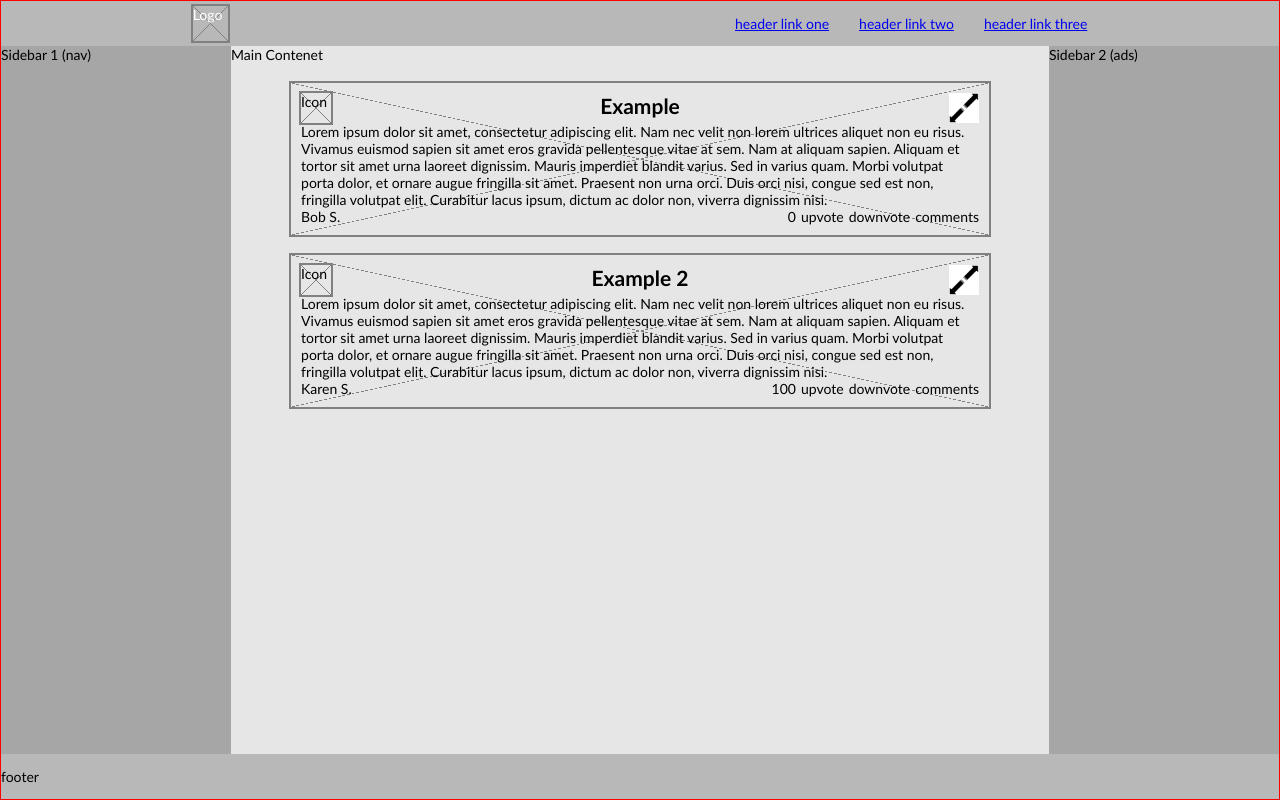
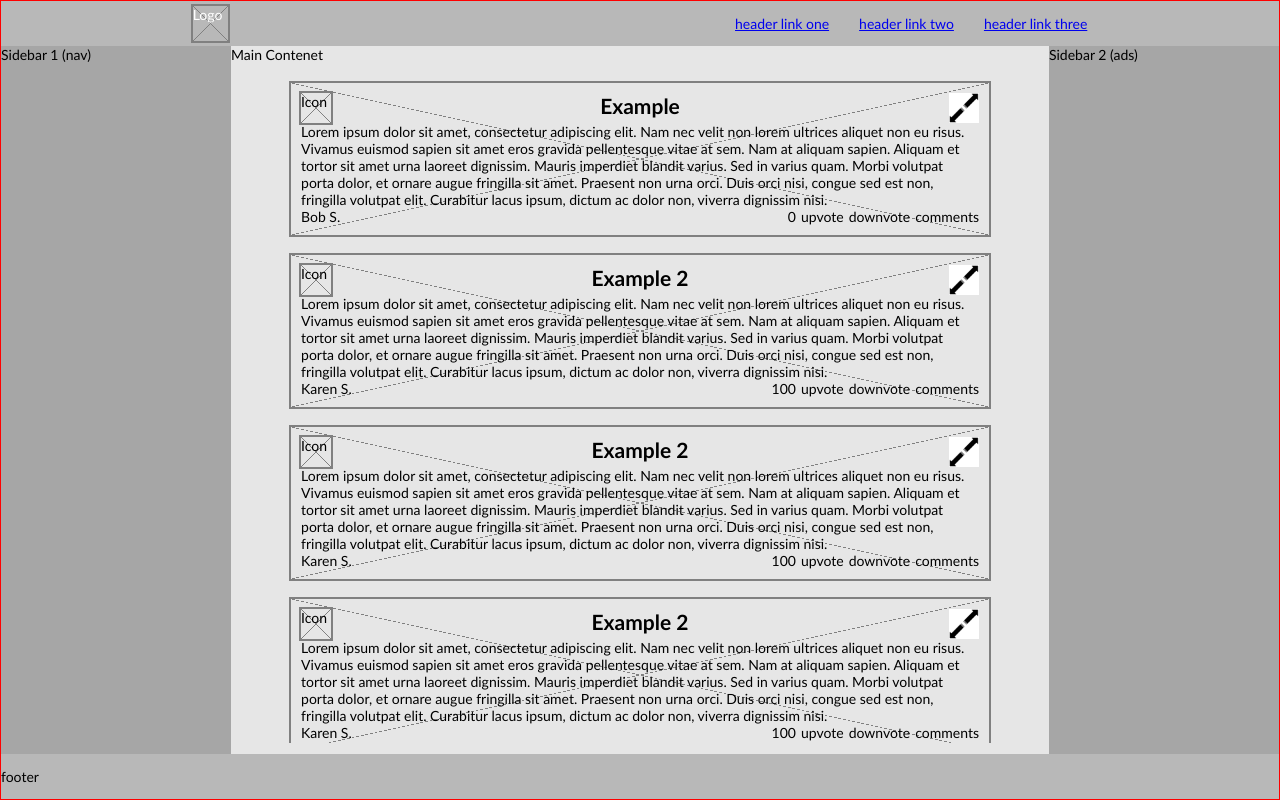
Before and after one commit to goldsmithb/io_local_demo, a React (Create React App) app: page / in a window 1280 px wide. Built offline with nearby package versions, Linux system fonts and the light colour scheme; the HTML template or start-up script is replaced by a standard one.

Commit message:
newsfeed is scrollable div

```diff
--- /dev/null
+++ b/src/components/NewsFeed.css
@@ -0,0 +1,4 @@
+.news-feed {
+  height: 85vh;
+  overflow-y: auto;
+}
--- a/src/components/NewsFeed.js
+++ b/src/components/NewsFeed.js
@@ -1,11 +1,10 @@
 import { useState } from 'react';
 import fullscreenButtonImg from '../media/fullscreen_button.png';
 import Post from './Post'
+import './NewsFeed.css'
 
-export default function NewsFeed() {
-  const [isFullscreen, setIsFullscreen] = useState(false);
-  const [examplePosts, setExamplePosts] = useState([{
-    id: 1,
+const examplePostList = [{
+  id: Math.floor(Math.random()*1000),
   title: "Example",
   author: "Bob S.",
   content: "Lorem ipsum dolor sit amet, consectetur adipiscing elit. Nam nec velit non lorem ultrices aliquet non eu risus. Vivamus euismod sapien sit amet eros gravida pellentesque vitae at sem. Nam at aliquam sapien. Aliquam et tortor sit amet urna laoreet dignissim. Mauris imperdiet blandit varius. Sed in varius quam. Morbi volutpat porta dolor, et ornare augue fringilla sit amet. Praesent non urna orci. Duis orci nisi, congue sed est non, fringilla volutpat elit. Curabitur lacus ipsum, dictum ac dolor non, viverra dignissim nisi.",
@@ -13,13 +12,57 @@ export default function NewsFeed() {
   score: 0
 },
 {
-    id: 2,
+  id: Math.floor(Math.random()*1000),
   title: "Example 2",
   author: "Karen S.",
   content: "Lorem ipsum dolor sit amet, consectetur adipiscing elit. Nam nec velit non lorem ultrices aliquet non eu risus. Vivamus euismod sapien sit amet eros gravida pellentesque vitae at sem. Nam at aliquam sapien. Aliquam et tortor sit amet urna laoreet dignissim. Mauris imperdiet blandit varius. Sed in varius quam. Morbi volutpat porta dolor, et ornare augue fringilla sit amet. Praesent non urna orci. Duis orci nisi, congue sed est non, fringilla volutpat elit. Curabitur lacus ipsum, dictum ac dolor non, viverra dignissim nisi.",
   type: "market",
   score: 100
-  }]);
+},
+{
+  id: Math.floor(Math.random()*1000),
+  title: "Example 2",
+  author: "Karen S.",
+  content: "Lorem ipsum dolor sit amet, consectetur adipiscing elit. Nam nec velit non lorem ultrices aliquet non eu risus. Vivamus euismod sapien sit amet eros gravida pellentesque vitae at sem. Nam at aliquam sapien. Aliquam et tortor sit amet urna laoreet dignissim. Mauris imperdiet blandit varius. Sed in varius quam. Morbi volutpat porta dolor, et ornare augue fringilla sit amet. Praesent non urna orci. Duis orci nisi, congue sed est non, fringilla volutpat elit. Curabitur lacus ipsum, dictum ac dolor non, viverra dignissim nisi.",
+  type: "market",
+  score: 100
+},
+{
+  id: Math.floor(Math.random()*1000),
+  title: "Example 2",
+  author: "Karen S.",
+  content: "Lorem ipsum dolor sit amet, consectetur adipiscing elit. Nam nec velit non lorem ultrices aliquet non eu risus. Vivamus euismod sapien sit amet eros gravida pellentesque vitae at sem. Nam at aliquam sapien. Aliquam et tortor sit amet urna laoreet dignissim. Mauris imperdiet blandit varius. Sed in varius quam. Morbi volutpat porta dolor, et ornare augue fringilla sit amet. Praesent non urna orci. Duis orci nisi, congue sed est non, fringilla volutpat elit. Curabitur lacus ipsum, dictum ac dolor non, viverra dignissim nisi.",
+  type: "market",
+  score: 100
+},
+{
+  id: Math.floor(Math.random()*1000),
+  title: "Example 2",
+  author: "Karen S.",
+  content: "Lorem ipsum dolor sit amet, consectetur adipiscing elit. Nam nec velit non lorem ultrices aliquet non eu risus. Vivamus euismod sapien sit amet eros gravida pellentesque vitae at sem. Nam at aliquam sapien. Aliquam et tortor sit amet urna laoreet dignissim. Mauris imperdiet blandit varius. Sed in varius quam. Morbi volutpat porta dolor, et ornare augue fringilla sit amet. Praesent non urna orci. Duis orci nisi, congue sed est non, fringilla volutpat elit. Curabitur lacus ipsum, dictum ac dolor non, viverra dignissim nisi.",
+  type: "market",
+  score: 100
+},
+{
+  id: Math.floor(Math.random()*1000),
+  title: "Example 2",
+  author: "Karen S.",
+  content: "Lorem ipsum dolor sit amet, consectetur adipiscing elit. Nam nec velit non lorem ultrices aliquet non eu risus. Vivamus euismod sapien sit amet eros gravida pellentesque vitae at sem. Nam at aliquam sapien. Aliquam et tortor sit amet urna laoreet dignissim. Mauris imperdiet blandit varius. Sed in varius quam. Morbi volutpat porta dolor, et ornare augue fringilla sit amet. Praesent non urna orci. Duis orci nisi, congue sed est non, fringilla volutpat elit. Curabitur lacus ipsum, dictum ac dolor non, viverra dignissim nisi.",
+  type: "market",
+  score: 100
+},
+{
+  id: Math.floor(Math.random()*1000),
+  title: "Example 2",
+  author: "Karen S.",
+  content: "Lorem ipsum dolor sit amet, consectetur adipiscing elit. Nam nec velit non lorem ultrices aliquet non eu risus. Vivamus euismod sapien sit amet eros gravida pellentesque vitae at sem. Nam at aliquam sapien. Aliquam et tortor sit amet urna laoreet dignissim. Mauris imperdiet blandit varius. Sed in varius quam. Morbi volutpat porta dolor, et ornare augue fringilla sit amet. Praesent non urna orci. Duis orci nisi, congue sed est non, fringilla volutpat elit. Curabitur lacus ipsum, dictum ac dolor non, viverra dignissim nisi.",
+  type: "market",
+  score: 100
+}]
+
+export default function NewsFeed() {
+  const [isFullscreen, setIsFullscreen] = useState(false);
+  const [examplePosts, setExamplePosts] = useState(examplePostList);
 
   function clickFullscreen() {
     isFullscreen ? setIsFullscreen(false) : setIsFullscreen(true);
```
Lines whose indentation alone changed are shown as unchanged.
